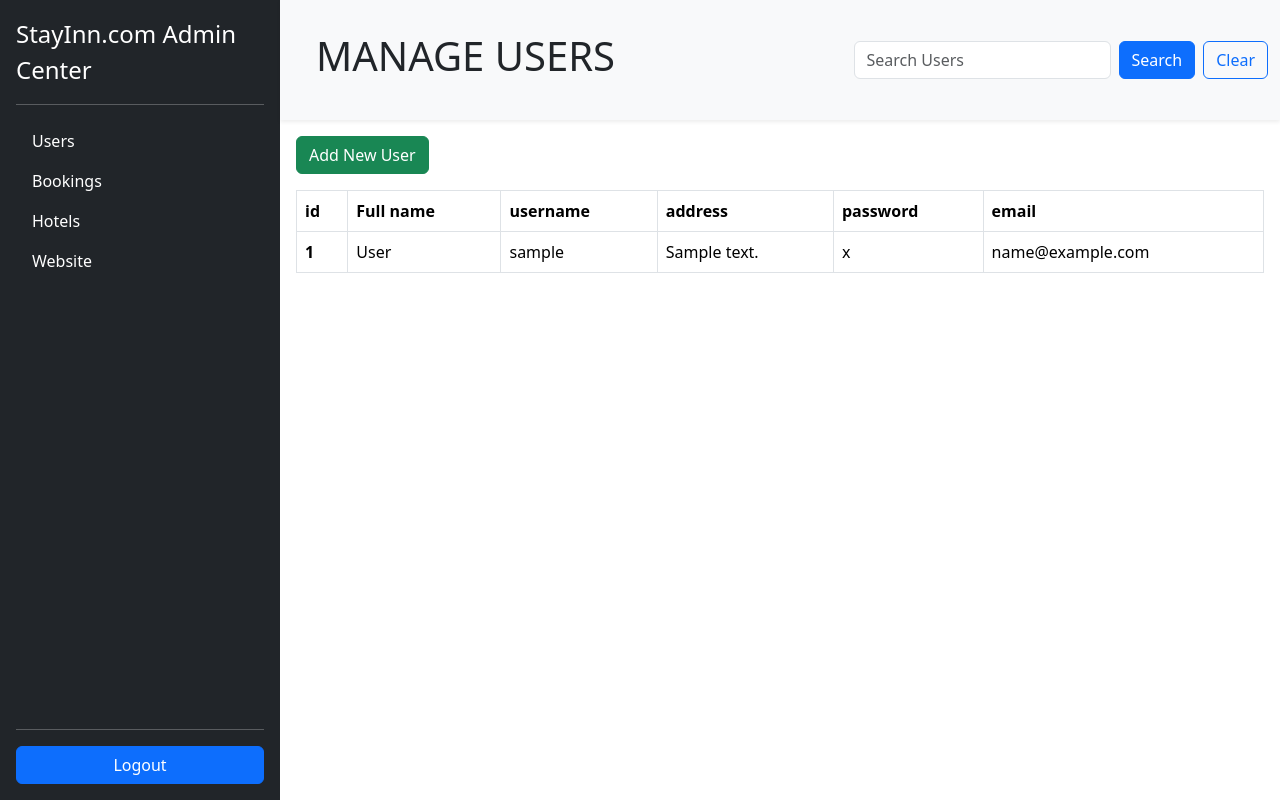
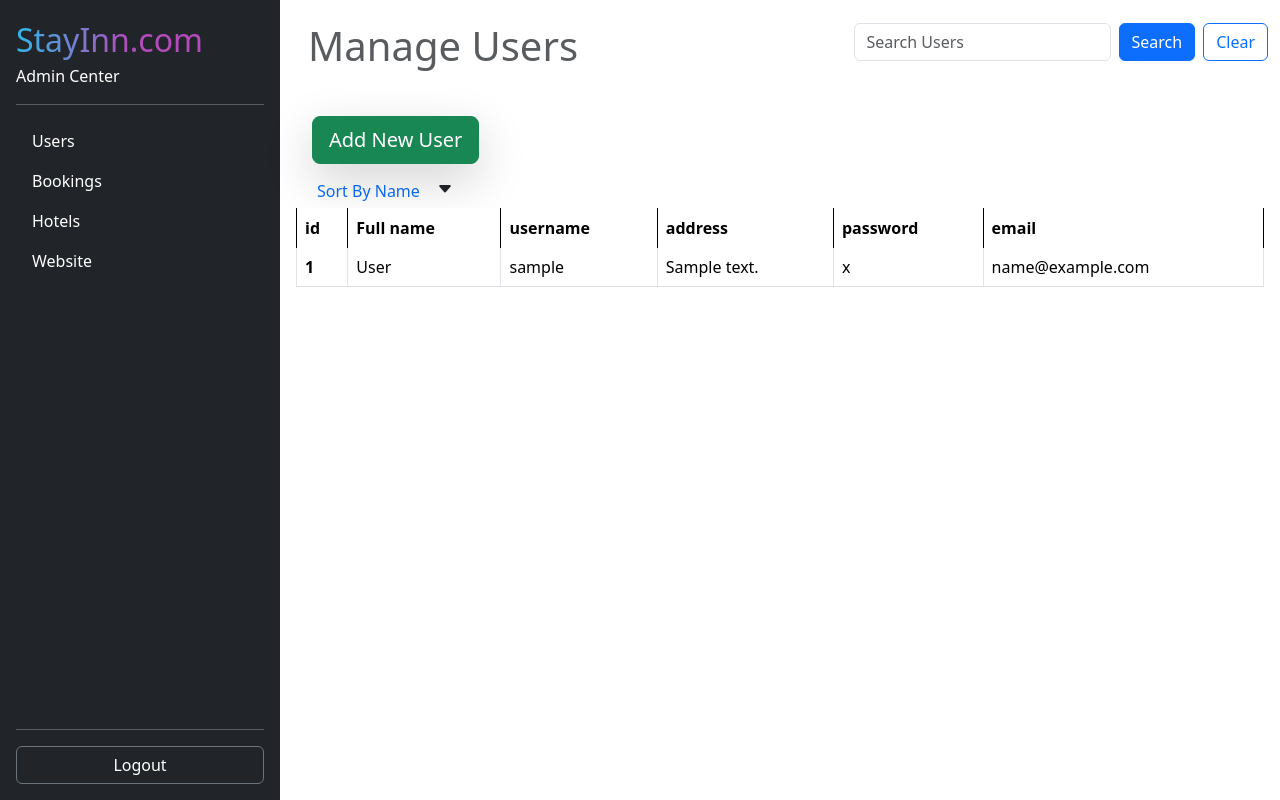
Before and after one commit to WesleyErasmus/oop_hotel_booking_app_php, a PHP site: page /cms/pages/users.php in a window 1280 px wide. Run offline with PHP 8.4, Linux system fonts and the light colour scheme; tables that the repository leaves empty or names only in its code hold one stand-in row (values such as "Sample post").

Commit message:
[ CMS - sort.php ] : Added sort functions to all the CMS pages
Also working on general styling

```diff
--- a/cms/components/search.php
+++ b/cms/components/search.php
@@ -65,4 +65,3 @@
     // Returning search results
     return $hotel;
 }
-?>
--- /dev/null
+++ b/cms/components/sort.php
@@ -0,0 +1,98 @@
+<?php
+// Sort users function by full name
+// ----------------------------------
+function sort_users($sort_user)
+{
+    // Db connect
+    $conn = new DatabaseConnector();
+    $conn = $conn->getConnection();
+
+    // Select query users in order of fullname ( the value of the $sort variable changes from asc to desc every time the sort button is clicked)
+    $sql = "SELECT * FROM user ORDER BY fullname $sort_user";
+
+    $result = mysqli_query($conn, $sql);
+    $user = mysqli_fetch_all($result, MYSQLI_ASSOC);
+    // Returns either asc or desc list of users based on fullname
+    return $user;
+}
+
+// Toggle between sorting in ascending and descending order
+if (isset($_GET['user_sort'])) {
+    if ($_GET['user_sort'] == 'asc') {
+        $sort_user = 'desc';
+    } else {
+        $sort_user = 'asc';
+    }
+} else {
+    $sort_user = 'asc';
+}
+// Checks for sort button submit and actions sort_users function whenever sort is clicked
+if (isset($_GET['user_sort'])) {
+    $user = sort_users($_GET['user_sort']);
+}
+
+
+// Sort bookings function by hotelid
+// ----------------------------------
+function sort_bookings($sort_booking)
+{
+    // Db connect
+    $conn = new DatabaseConnector();
+    $conn = $conn->getConnection();
+
+    // Select query bookings in order of hotelid ( the value of the $sort variable changes from asc to desc every time the sort button is clicked)
+    $sql = "SELECT * FROM booking ORDER BY hotelid $sort_booking";
+
+    $result = mysqli_query($conn, $sql);
+    $booking = mysqli_fetch_all($result, MYSQLI_ASSOC);
+    // Returns either asc or desc list of users based on hotelid
+    return $booking;
+}
+
+// Toggle between sorting in ascending and descending order
+if (isset($_GET['booking_sort'])) {
+    if ($_GET['booking_sort'] == 'asc') {
+        $sort_booking = 'desc';
+    } else {
+        $sort_booking = 'asc';
+    }
+} else {
+    $sort_booking = 'asc';
+}
+// Checks for sort button submit and actions sort_bookings function whenever sort is clicked
+if (isset($_GET['booking_sort'])) {
+    $booking = sort_bookings($_GET['booking_sort']);
+}
+
+
+// Sort hotels function by name
+// ----------------------------------
+function sort_hotels($sort_hotel)
+{
+    // Db connect
+    $conn = new DatabaseConnector();
+    $conn = $conn->getConnection();
+
+    // Select query hotels in order of hotel name ( the value of the $sort variable changes from asc to desc every time the sort button is clicked)
+    $sql = "SELECT * FROM hotel ORDER BY name $sort_hotel";
+
+    $result = mysqli_query($conn, $sql);
+    $hotel = mysqli_fetch_all($result, MYSQLI_ASSOC);
+    // Returns either asc or desc list of users based on hotel name
+    return $hotel;
+}
+
+// Toggle between sorting in ascending and descending order
+if (isset($_GET['hotel_sort'])) {
+    if ($_GET['hotel_sort'] == 'asc') {
+        $sort_hotel = 'desc';
+    } else {
+        $sort_hotel = 'asc';
+    }
+} else {
+    $sort_hotel = 'asc';
+}
+// Checks for sort button submit and actions sort_hotels function whenever sort is clicked
+if (isset($_GET['hotel_sort'])) {
+    $hotel = sort_hotels($_GET['hotel_sort']);
+}
--- /dev/null
+++ b/cms/css/main.css
@@ -0,0 +1,34 @@
+nav {
+    height: 100px;
+}
+.table-container {
+    position: fixed;
+    top: 200px;
+    right: 1rem;
+    left: 280px;
+    bottom: 1rem;
+    /* width: 83.75vw; */
+    overflow-y: scroll;
+    padding-left: 1rem;
+    margin: 0;
+    /* height: 68vh; */
+}
+
+.gradient-text {
+    color: #30b8e6;
+    background-image: -webkit-linear-gradient(0deg, #30b8e6 0%, #b54abd 61%);
+    background-clip: text;
+    -webkit-background-clip: text;
+    text-fill-color: transparent;
+    -webkit-text-fill-color: transparent;
+}
+
+/* Gradient background */
+.gradient-bg {
+    padding: 0.5rem;
+    width: 100%;
+    border: none !important;
+    color: #fff !important;
+    background-color: #30b8e6;
+    background-image: -webkit-linear-gradient(0deg, #62d4fa -10%, #b54abd 61%);
+}
--- /dev/null
+++ b/cms/css/sidebar.css
@@ -0,0 +1,18 @@
+.gradient-text {
+    color: #30b8e6;
+    background-image: -webkit-linear-gradient(0deg, #30b8e6 0%, #b54abd 61%);
+    background-clip: text;
+    -webkit-background-clip: text;
+    text-fill-color: transparent;
+    -webkit-text-fill-color: transparent;
+}
+
+/* Gradient background */
+.gradient-bg {
+    padding: 0.5rem;
+    width: 100%;
+    border: none !important;
+    color: #fff !important;
+    background-color: #30b8e6;
+    background-image: -webkit-linear-gradient(0deg, #62d4fa -10%, #b54abd 61%);
+}
--- a/cms/includes/add_hotel.php
+++ b/cms/includes/add_hotel.php
@@ -1,5 +1,5 @@
 <!-- Button trigger modal -->
-<button type="button" class="btn btn-success btn mt-3 ms-3" data-bs-toggle="modal" data-bs-target="#exampleModal">
+<button type="button" class="btn btn-lg shadow-lg btn-success btn mt-3 ms-3" data-bs-toggle="modal" data-bs-target="#exampleModal">
     Add New Hotel
 </button>
 
--- a/cms/includes/add_user.php
+++ b/cms/includes/add_user.php
@@ -1,5 +1,5 @@
 <!-- Button trigger modal -->
-<button type="button" class="btn btn-success btn mt-3 ms-3" data-bs-toggle="modal" data-bs-target="#exampleModal">
+<button type="button" class="btn btn-success btn btn-lg mt-3 ms-3 shadow-lg" data-bs-toggle="modal" data-bs-target="#exampleModal">
     Add New User
 </button>
 
--- a/cms/includes/sidebar.php
+++ b/cms/includes/sidebar.php
@@ -10,14 +10,17 @@
     <link href="https://cdn.jsdelivr.net/npm/bootstrap@5.3.0-alpha1/dist/css/bootstrap.min.css" rel="stylesheet" integrity="sha384-GLhlTQ8iRABdZLl6O3oVMWSktQOp6b7In1Zl3/Jr59b6EGGoI1aFkw7cmDA6j6gD" crossorigin="anonymous" />
     <!-- Bootstrap icons CDN link -->
     <link rel="stylesheet" href="https://cdn.jsdelivr.net/npm/bootstrap-icons@1.10.3/font/bootstrap-icons.css">
+    <link rel="stylesheet" href="../css/sidebar.css">
 </head>
 
 <body>
 
     <div class="d-flex flex-column flex-shrink-0 p-3 text-bg-dark" style="width: 280px; height: 100vh; position: fixed;">
-        <a href="/" class="d-flex align-items-center mb-3 mb-md-0 me-md-auto text-white text-decoration-none">
-            <span class="fs-4">StayInn.com Admin Center</span>
-        </a>
+        <div class="d-flex align-items-center mb-3 mb-md-0 me-md-auto text-white text-decoration-none">
+            <div class="fs-2 gradient-text">StayInn.com</div>
+        </div>
+        <div>Admin Center</div>
+
         <hr>
         <ul class="nav nav-pills flex-column mb-auto">
             <li class="nav-item">
@@ -42,7 +45,7 @@
             </li>
         </ul>
         <hr>
-        <button class="btn btn-primary">
+        <button class="btn btn-outline-secondary">
             <a class="text-white text-decoration-none" href="../pages/login.php">Logout</a>
         </button>
     </div>
--- a/cms/pages/users.php
+++ b/cms/pages/users.php
@@ -1,3 +1,6 @@
+<style>
+    <?php include '../css/main.css'; ?>
+</style>
 <?php
 session_start();
 // Db Connect
@@ -18,13 +21,13 @@
 <?php include '../includes/sidebar.php'; ?>
 
 <!-- Page container -->
-<div style="margin-left: 280px;">
+<div class="ps-3" style="margin-left: 280px;">
     <!-- Page top navbar -->
-    <nav class="navbar bg-light sticky-top shadow-sm">
+    <nav class="navbar sticky-top">
         <div class="container-fluid">
 
             <!-- Page heading -->
-            <h1 class="p-4">MANAGE USERS</h1>
+            <h1 class="text-muted">Manage Users</h1>
             <div class="d-flex">
 
                 <!-- Check if clear button or search button in the search form is set -->
@@ -57,9 +60,21 @@
     </div>
 
     <!-- Users table -->
-    <div class="container-fluid p-3">
+    <!-- Include sort component -->
+    <?php include '../components/sort.php'; ?>
+
+    <!-- Sort Form: 1) The form action adds the variable name plus =desc or =asc in the page URL. 2) Using a turnery statement change the caret icon depending on if $sort_variable is asc or desc. -->
+    <form class="ps-2 pt-2" action="?user_sort=<?php echo $sort_user; ?>" method="post">
+
+        <input name="user_sort" id="sort_button" class="btn btn-link text-decoration-none" type="submit" value="Sort By Name">
+
+        <?php echo $sort_user == 'asc' ? '<i class="bi-caret-down-fill"></i>' : '<i class="bi-caret-up-fill"></i>'; ?>
+
+    </form>
+
+    <div class="table-container mt-2">
         <table class="table table-bordered table-hover">
-            <thead>
+            <thead class="gradient-bg sticky-top py-1">
                 <tr>
                     <th>id</th>
                     <th>Full name</th>
```
Also changed, not shown: cms/pages/bookings.php (+10 -0 lines), cms/pages/hotels.php (+13 -0 lines).
